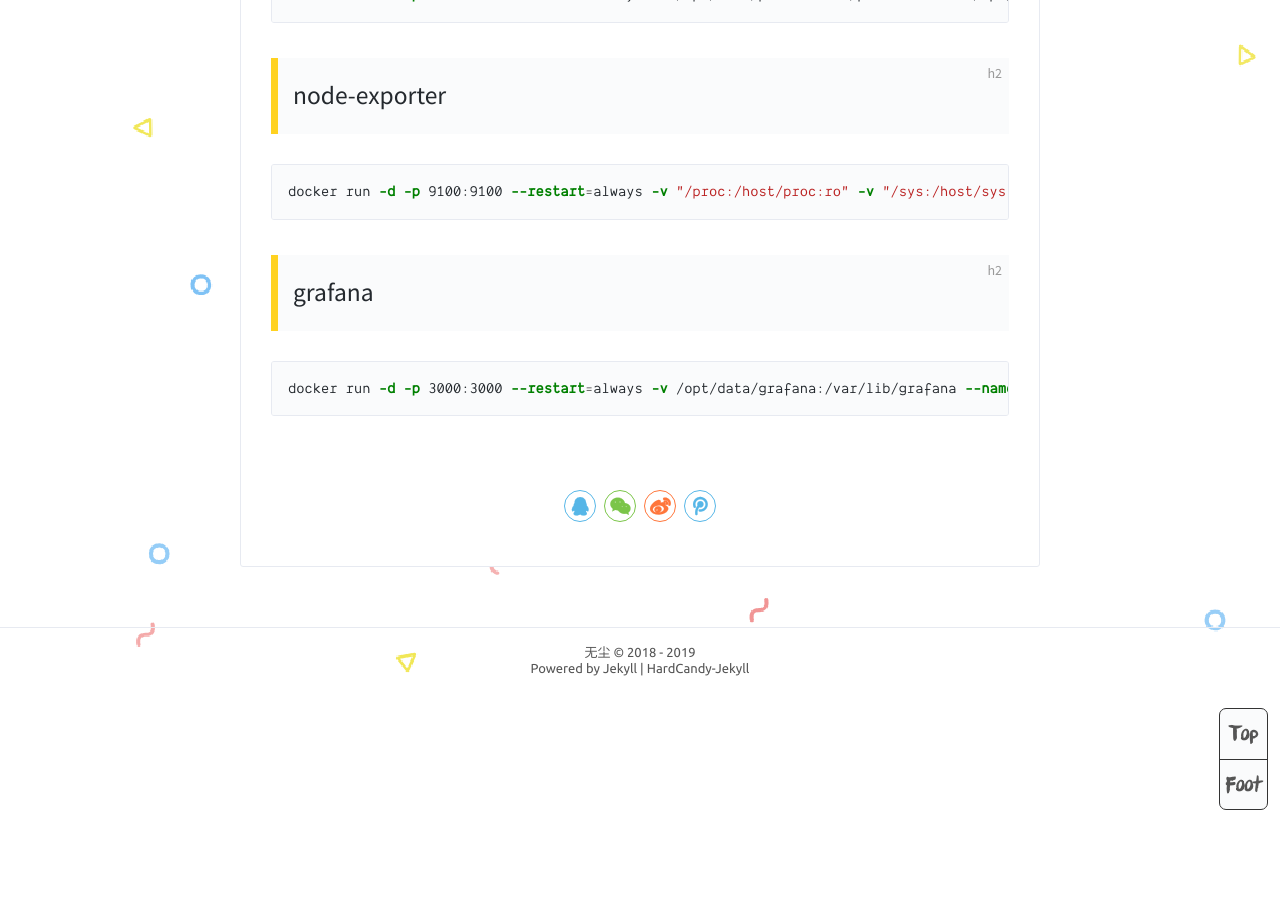
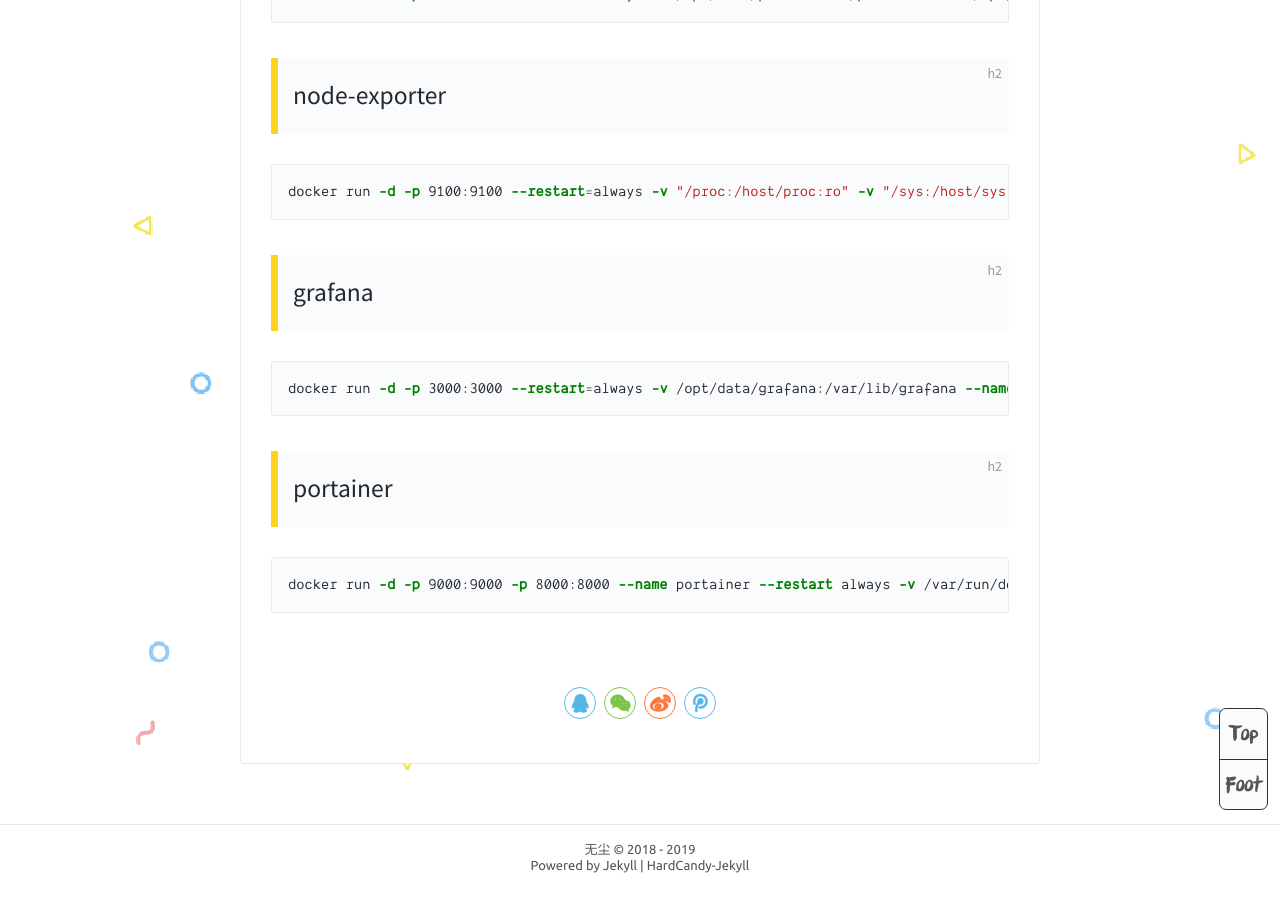
Before and after one commit to WuChenLinux/yw, a Jekyll site: the page built from _posts/2019-03-29-docker-start.md, in a window 1280 px wide and 900 px high, scrolled down 2490 px. Built offline with Jekyll 4.4.1, drawn with Linux system fonts in a browser that asks for light colours; comment, search, counter and statistics services are not loaded.

Commit message:
Update 2019-03-29-docker-start.md

````diff
--- a/_posts/2019-03-29-docker-start.md
+++ b/_posts/2019-03-29-docker-start.md
@@ -77,3 +77,8 @@
 ```shell
 docker run -d -p 3000:3000 --restart=always -v /opt/data/grafana:/var/lib/grafana --name=grafana grafana/grafana
 ```
+
+## portainer
+```shell
+docker run -d -p 9000:9000 -p 8000:8000 --name portainer --restart always -v /var/run/docker.sock:/var/run/docker.sock -v /opt/data/portainer/:/data portainer/portainer
+```
````
